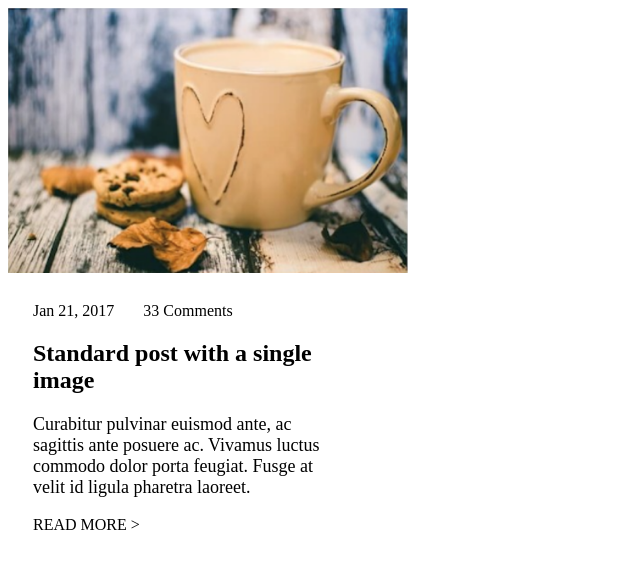
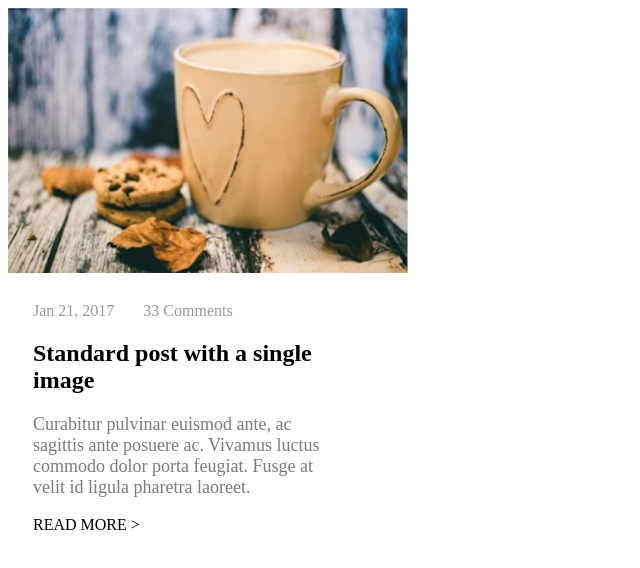
Before and after one commit to CavadovT/CssIntro, a plain HTML site: page index.html in a window 1280 px wide. Shown: the whole page, without its empty margins (0-640 px from the left). Drawn offline with Linux system fonts and the light colour scheme.

Commit message:
refactor: change the colors

```diff
--- a/css/style.css
+++ b/css/style.css
@@ -6,6 +6,7 @@
 .container .row .body,
 .footer {
     margin-left: 25px;
+    /* letter-spacing: 1px; */
 }
 
 .container .row .body {
@@ -16,6 +17,18 @@
     margin-right: 25px;
 }
 
+.date {
+    color: #999999;
+}
+
+.comments {
+    color: #999999;
+}
+
+.content {
+    color: #7B7B7B
+}
+
 .container .row .body .content {
     font-size: 18px;
 }
```
